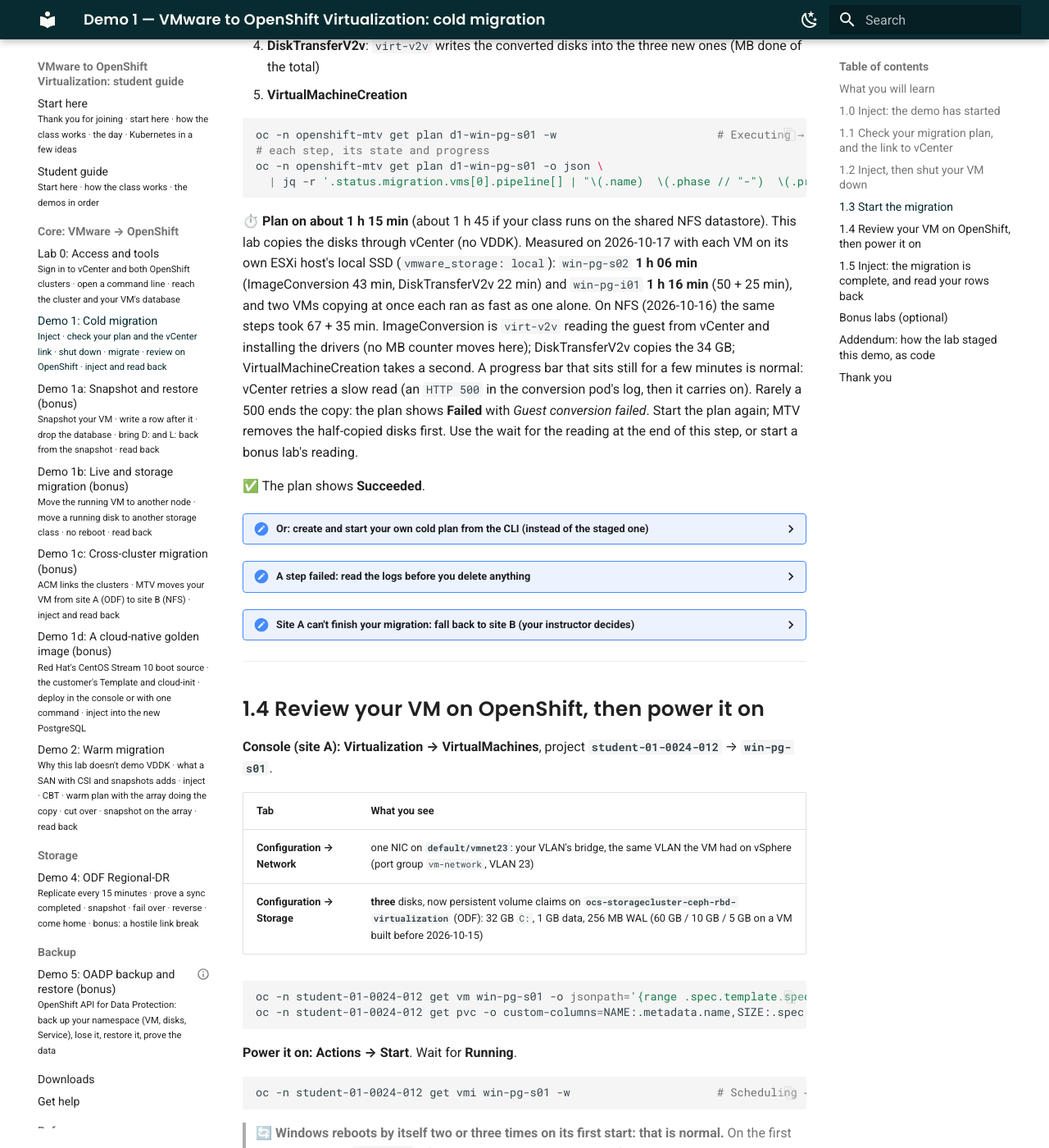
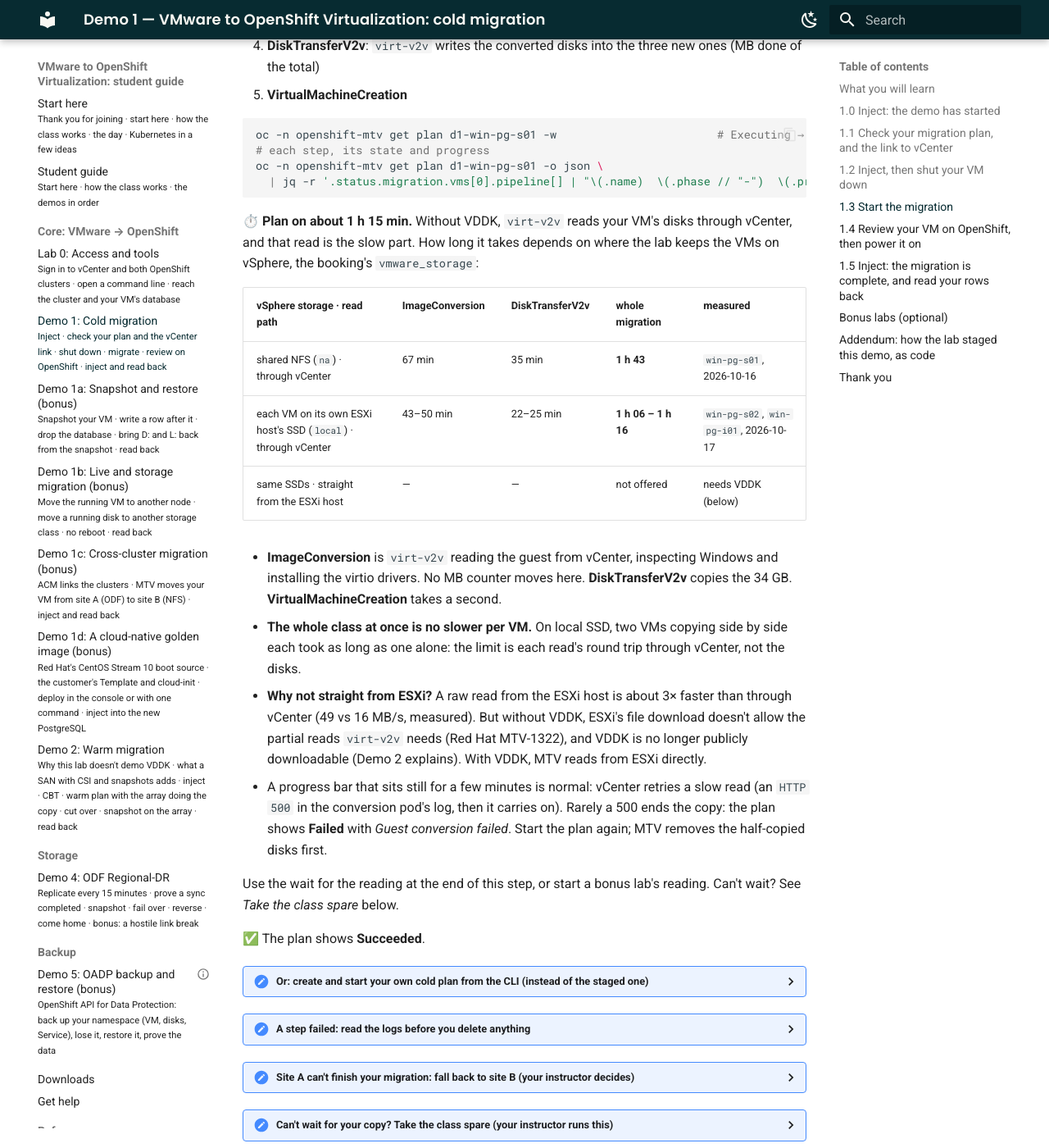
Before and after one commit to paragonmicro-lab/demo-0024-public, an MkDocs documentation site: the page built from docs/demos/01-vmware-to-ove-cold.md, in a window 1280 px wide and 1400 px high, scrolled down 3336 px. Shown: the whole window at 82% size. Built offline with MkDocs 1.6.1 and Material for MkDocs 9.7.7, drawn with Linux system fonts in a browser that asks for light colours; some of the changed text lies outside the part shown.

Commit message:
class @ demo-openshift-ove 56a3807accd5

````diff
--- a/docs/demos/01-vmware-to-ove-cold.md
+++ b/docs/demos/01-vmware-to-ove-cold.md
@@ -1,13 +1,13 @@
 ---
 title: "Demo 1 — VMware to OpenShift Virtualization: cold migration"
 subtitle: "Inject · check your plan and the vCenter link · shut down · migrate · review on OpenShift · inject and read back"
-version: 1.2.13
+version: 1.3.0
 date: 2026-10-15
 ---
 
 # Demo 1: VMware to OpenShift Virtualization (cold migration)
 
-> **Version 1.2.13 · draft · 2026-10-17** · class/demos/01-vmware-to-ove-cold.md
+> **Version 1.3.0 · draft · 2026-10-17** · class/demos/01-vmware-to-ove-cold.md
 
 ## What you will learn
 
@@ -146,16 +146,28 @@
   | jq -r '.status.migration.vms[0].pipeline[] | "\(.name)  \(.phase // "-")  \(.progress.completed // 0)/\(.progress.total // 0) \(.annotations.unit // "")"'
 ```
 
-⏱️ **Plan on about 1 h 15 min** (about 1 h 45 if your class runs on the shared NFS datastore). This lab copies the
-disks through vCenter (no VDDK). Measured on 2026-10-17 with each VM on its own ESXi host's local SSD
-(`vmware_storage: local`): `win-pg-s02` **1 h 06 min** (ImageConversion 43 min, DiskTransferV2v 22 min) and
-`win-pg-i01` **1 h 16 min** (50 + 25 min), and two VMs copying at once each ran as fast as one alone. On NFS
-(2026-10-16) the same steps took 67 + 35 min. ImageConversion is `virt-v2v` reading the guest from vCenter and
-installing the drivers (no MB counter moves here); DiskTransferV2v copies the 34 GB; VirtualMachineCreation takes a
-second. A progress bar that sits still for a few minutes is normal: vCenter retries a slow read (an `HTTP 500` in the
-conversion pod's log, then it carries on). Rarely a 500 ends the copy: the plan shows **Failed** with *Guest
-conversion failed*. Start the plan again; MTV removes the half-copied disks first. Use the wait for the reading at
-the end of this step, or start a bonus lab's reading.
+⏱️ **Plan on about 1 h 15 min.** Without VDDK, `virt-v2v` reads your VM's disks through vCenter, and that read is
+the slow part. How long it takes depends on where the lab keeps the VMs on vSphere, the booking's `vmware_storage`:
+
+| vSphere storage · read path | ImageConversion | DiskTransferV2v | whole migration | measured |
+|---|---|---|---|---|
+| shared NFS (`na`) · through vCenter | 67 min | 35 min | **1 h 43** | `win-pg-s01`, 2026-10-16 |
+| each VM on its own ESXi host's SSD (`local`) · through vCenter | 43–50 min | 22–25 min | **1 h 06 – 1 h 16** | `win-pg-s02`, `win-pg-i01`, 2026-10-17 |
+| same SSDs · straight from the ESXi host | — | — | not offered | needs VDDK (below) |
+
+- **ImageConversion** is `virt-v2v` reading the guest from vCenter, inspecting Windows and installing the virtio drivers.
+  No MB counter moves here. **DiskTransferV2v** copies the 34 GB. **VirtualMachineCreation** takes a second.
+- **The whole class at once is no slower per VM.** On local SSD, two VMs copying side by side each took as long as one
+  alone: the limit is each read's round trip through vCenter, not the disks.
+- **Why not straight from ESXi?** A raw read from the ESXi host is about 3× faster than through vCenter (49 vs
+  16 MB/s, measured). But without VDDK, ESXi's file download doesn't allow the partial reads `virt-v2v` needs (Red Hat
+  MTV-1322), and VDDK is no longer publicly downloadable (Demo 2 explains). With VDDK, MTV reads from ESXi directly.
+- A progress bar that sits still for a few minutes is normal: vCenter retries a slow read (an `HTTP 500` in the
+  conversion pod's log, then it carries on). Rarely a 500 ends the copy: the plan shows **Failed** with *Guest
+  conversion failed*. Start the plan again; MTV removes the half-copied disks first.
+
+Use the wait for the reading at the end of this step, or start a bonus lab's reading. Can't wait? See *Take the class
+spare* below.
 
 ✅ The plan shows **Succeeded**.
 
@@ -267,6 +279,73 @@
 
 </details>
 
+<details markdown="1">
+<summary>Can't wait for your copy? Take the class spare (your instructor runs this)</summary>
+
+The lab migrated one extra VM before class: the spare **`win-pg-s00`**, cloned from the same golden image as your
+VM. It waits on site A **powered off and never booted**, so a copy of it still does everything 1.4 shows on its first
+start: the reboots while VMware Tools comes out and the virtio drivers and guest agent go in. Everyone can see it:
+
+- **vCenter:** **VMs and Templates → datacenter01 → vms → students → `win-pg-s00`** (powered off: its migration shut it
+  down).
+- **Site A console:** **Virtualization → VirtualMachines**, project **`student-00-0024-012`** → **`win-pg-s00`**
+  (*Stopped*). Its migration is plan **`d1-win-pg-s00`**.
+
+**What changes for you:** the copy's database is the spare's. Your Lab 0 and 1.2 rows stay on your vSphere VM, so
+before 1.5 you write a fresh `start-cold-migration` row on the copy (step 4).
+
+**Your instructor**, in the **site A** Web Terminal (set the first line for you):
+
+```bash
+ME=student-01-0024-012; VM=win-pg-s01; SP=student-00-0024-012; MTV=openshift-mtv
+# 1 · stop your own migration: it must never finish beside the copy (same VLAN, same address)
+M=$(oc -n $MTV get migration -o json | jq -r --arg p d1-$VM '[.items[] | select(.spec.plan.name == $p) | .metadata.name] | last // empty')
+ID=$(oc -n $MTV get plan d1-$VM -o jsonpath='{.status.migration.vms[0].id}')
+[ -z "$M" ] || oc -n $MTV patch migration $M --type merge -p "{\"spec\":{\"cancel\":[{\"id\":\"$ID\"}]}}"
+# 2 · copy the spare into your project as your VM, stopped: a CSI clone of each disk (seconds), a new MAC
+oc -n $SP get vm win-pg-s00 -o json | jq --arg ns $ME --arg vm $VM --arg sp $SP '
+  def dv($k): "\($vm)-disk\($k)";
+  {apiVersion, kind, metadata: {name: $vm, namespace: $ns, labels: {"ovedr/from-spare": "win-pg-s00"}},
+   spec: (.spec | .runStrategy = "Halted" | .template.metadata.labels = {app: $vm}
+     | .template.spec.domain.devices.interfaces |= map(del(.macAddress))
+     | del(.template.spec.domain.firmware.serial, .template.spec.domain.firmware.uuid)
+     | .template.spec.volumes as $v
+     | .dataVolumeTemplates = [$v | to_entries[] | select(.value.persistentVolumeClaim)
+         | {metadata: {name: dv(.key)}, spec: {source: {pvc: {namespace: $sp, name: .value.persistentVolumeClaim.claimName}}, storage: {}}}]
+     | .template.spec.volumes = [$v | to_entries[] | if .value.persistentVolumeClaim
+         then {name: .value.name, dataVolume: {name: dv(.key)}} else .value end])}' | oc apply -f -
+oc -n $ME get dv -w                                   # three disks, Succeeded (Ctrl-C to stop watching)
+```
+
+3. **You:** carry on at **1.4** with the copy (`win-pg-s01` in your project): review it, **Start** it and watch the
+   first boot in **Console**.
+4. **Your instructor**, once the login screen stays up: in the VM's **Console**, sign in as the instructor and give
+   the copy **your** address. With its new MAC, the copy doesn't get the spare's static `10.101.23.100` back: it takes
+   a DHCP address on the VLAN (`10.101.23.160` in the lab's test, 2026-10-17). PowerShell as administrator:
+
+   ```powershell
+   $ip = '10.101.23.101'                                          # yours: .100 + your student number
+   $n  = Get-NetAdapter | Where-Object Status -eq Up | Select-Object -First 1
+   Set-NetIPInterface -InterfaceIndex $n.ifIndex -AddressFamily IPv4 -Dhcp Disabled
+   Get-NetIPAddress -InterfaceIndex $n.ifIndex -AddressFamily IPv4 -ErrorAction SilentlyContinue | Remove-NetIPAddress -Confirm:$false
+   Remove-NetRoute -InterfaceIndex $n.ifIndex -DestinationPrefix 0.0.0.0/0 -Confirm:$false -ErrorAction SilentlyContinue
+   New-NetIPAddress -InterfaceIndex $n.ifIndex -IPAddress $ip -PrefixLength 24 -DefaultGateway 10.101.23.1 | Out-Null
+   Set-DnsClientServerAddress -InterfaceIndex $n.ifIndex -ServerAddresses 10.101.6.201, 10.101.6.202
+   ```
+
+   **You**, then: write the row your vSphere VM holds, on the copy, and go on with 1.5 as written:
+
+   ```bash
+   oc exec -n student-01-0024-012 deploy/sql-client -- sql -h 10.101.23.101 -c "SELECT * FROM ovedr_mark('student-01-0024-012', 'start-cold-migration', 'on the class spare (copied, not migrated)');"
+   ```
+
+✅ The copy answers on your address, and 1.5's read-back lists the rows written on the copy.
+
+Several students can each take a copy at the same time: each copy gets its own MAC and DHCP address until it is given
+its student's.
+
+</details>
+
 ---
 
 ## 1.4 Review your VM on OpenShift, then power it on
@@ -289,7 +368,7 @@
 oc -n student-01-0024-012 get vmi win-pg-s01 -w                      # Scheduling → Running (Ctrl-C to stop watching)
 ```
 
-> 🔄 **Windows reboots by itself two or three times on its first start: that is normal.** On the first boot, the
+> 🔄 **Windows reboots by itself three or four times on its first start: that is normal.** On the first boot, the
 > scripts `virt-v2v` left behind remove VMware Tools, finish the virtio driver install and start the QEMU guest
 > agent; each step can restart the guest. Watch it in **Console**; allow about 5–10 minutes, and don't stop or
 > restart the VM yourself. It's done when the login screen stays up and the *Guest agent* shows as connected.
````
Also changed, not shown: docs/demos/setup-how-the-lab-is-built.md (+3 -2 lines).
